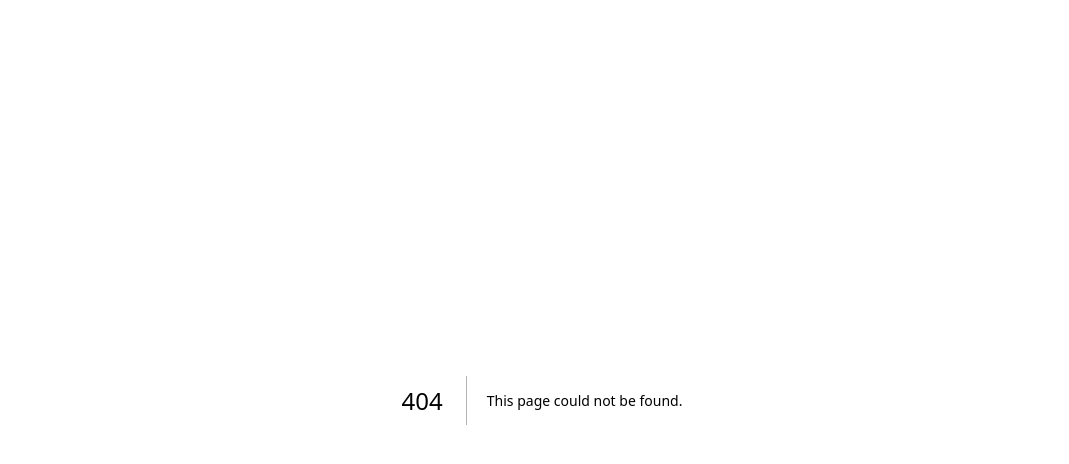
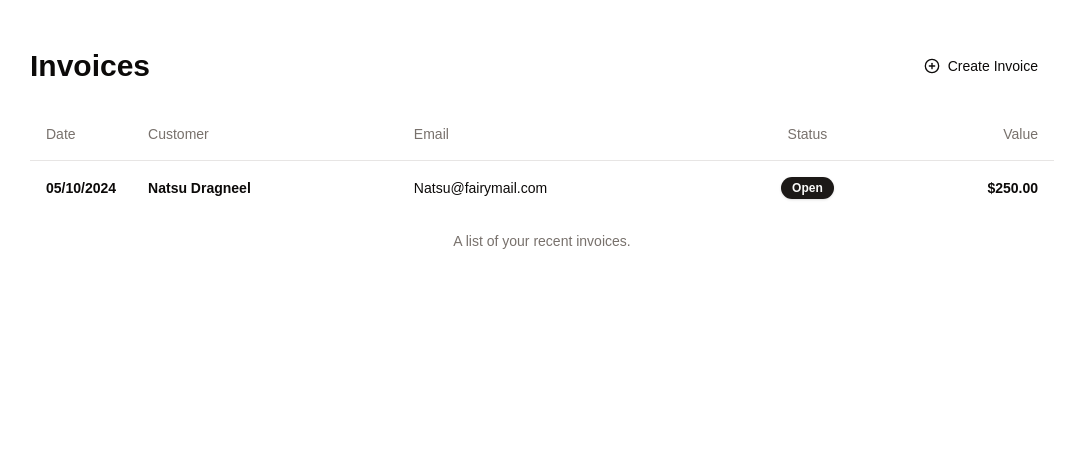
Before and after one commit to ElizabethVlasenko/invoice-app, a Next.js app: page /dashboard in a window 1280 px wide. Before the commit this address had no page. Shown: the top 464 px of the page, without its empty margins (98-1167 px from the left). Built offline with nearby package versions, Linux system fonts and the light colour scheme.

Commit message:
Add a dashboard page

```diff
--- /dev/null
+++ b/src/app/dashboard/page.tsx
@@ -0,0 +1,64 @@
+import { CirclePlus } from "lucide-react";
+import {
+  Table,
+  TableBody,
+  TableCaption,
+  TableCell,
+  TableHead,
+  TableHeader,
+  TableRow,
+} from "@/components/ui/table";
+import { Badge } from "@/components/ui/badge";
+import { Button } from "@/components/ui/button";
+import Link from "next/link";
+
+export default function Home() {
+  return (
+    <main className=" flex flex-col justify-center gap-6 max-w-5xl mx-auto my-12">
+      <div className="flex justify-between">
+        <h1 className="text-3xl font-bold">Invoices</h1>
+        <p>
+          <Button variant="ghost" className="inline-flex gap-2" asChild>
+            <Link href="/invoices/new">
+              <CirclePlus className="h-4 w-4" />
+              Create Invoice
+            </Link>
+          </Button>
+        </p>
+      </div>
+      <Table>
+        <TableCaption>A list of your recent invoices.</TableCaption>
+        <TableHeader>
+          <TableRow>
+            <TableHead className="w-[100px] p-4">Date</TableHead>
+            <TableHead className="p-4">Customer</TableHead>
+            <TableHead className="p-4">Email</TableHead>
+            <TableHead className="text-center p-4">Status</TableHead>
+            <TableHead className="text-right p-4">Value</TableHead>
+          </TableRow>
+        </TableHeader>
+        <TableBody>
+          <TableRow>
+            <TableCell className="text-left p-4">
+              <span className="font-semibold">05/10/2024</span>
+            </TableCell>
+            <TableCell className="text-left p-4">
+              <span className="font-semibold">Natsu Dragneel</span>
+            </TableCell>
+            <TableCell className="text-left p-4">
+              <span className="">Natsu@fairymail.com</span>
+            </TableCell>
+            <TableCell className="text-center p-4">
+              <Badge className="rounded-full">
+                <span className="font-semibold">Open</span>
+              </Badge>
+            </TableCell>
+            <TableCell className="text-right p-4">
+              <span className="font-semibold">$250.00</span>
+            </TableCell>
+          </TableRow>
+        </TableBody>
+      </Table>
+    </main>
+  );
+}
--- /dev/null
+++ b/src/components/ui/badge.tsx
@@ -0,0 +1,36 @@
+import * as React from "react"
+import { cva, type VariantProps } from "class-variance-authority"
+
+import { cn } from "@/lib/utils"
+
+const badgeVariants = cva(
+  "inline-flex items-center rounded-md border px-2.5 py-0.5 text-xs font-semibold transition-colors focus:outline-none focus:ring-2 focus:ring-ring focus:ring-offset-2",
+  {
+    variants: {
+      variant: {
+        default:
+          "border-transparent bg-primary text-primary-foreground shadow hover:bg-primary/80",
+        secondary:
+          "border-transparent bg-secondary text-secondary-foreground hover:bg-secondary/80",
+        destructive:
+          "border-transparent bg-destructive text-destructive-foreground shadow hover:bg-destructive/80",
+        outline: "text-foreground",
+      },
+    },
+    defaultVariants: {
+      variant: "default",
+    },
+  }
+)
+
+export interface BadgeProps
+  extends React.HTMLAttributes<HTMLDivElement>,
+    VariantProps<typeof badgeVariants> {}
+
+function Badge({ className, variant, ...props }: BadgeProps) {
+  return (
+    <div className={cn(badgeVariants({ variant }), className)} {...props} />
+  )
+}
+
+export { Badge, badgeVariants }
--- /dev/null
+++ b/src/components/ui/table.tsx
@@ -0,0 +1,120 @@
+import * as React from "react"
+
+import { cn } from "@/lib/utils"
+
+const Table = React.forwardRef<
+  HTMLTableElement,
+  React.HTMLAttributes<HTMLTableElement>
+>(({ className, ...props }, ref) => (
+  <div className="relative w-full overflow-auto">
+    <table
+      ref={ref}
+      className={cn("w-full caption-bottom text-sm", className)}
+      {...props}
+    />
+  </div>
+))
+Table.displayName = "Table"
+
+const TableHeader = React.forwardRef<
+  HTMLTableSectionElement,
+  React.HTMLAttributes<HTMLTableSectionElement>
+>(({ className, ...props }, ref) => (
+  <thead ref={ref} className={cn("[&_tr]:border-b", className)} {...props} />
+))
+TableHeader.displayName = "TableHeader"
+
+const TableBody = React.forwardRef<
+  HTMLTableSectionElement,
+  React.HTMLAttributes<HTMLTableSectionElement>
+>(({ className, ...props }, ref) => (
+  <tbody
+    ref={ref}
+    className={cn("[&_tr:last-child]:border-0", className)}
+    {...props}
+  />
+))
+TableBody.displayName = "TableBody"
+
+const TableFooter = React.forwardRef<
+  HTMLTableSectionElement,
+  React.HTMLAttributes<HTMLTableSectionElement>
+>(({ className, ...props }, ref) => (
+  <tfoot
+    ref={ref}
+    className={cn(
+      "border-t bg-muted/50 font-medium [&>tr]:last:border-b-0",
+      className
+    )}
+    {...props}
+  />
+))
+TableFooter.displayName = "TableFooter"
+
+const TableRow = React.forwardRef<
+  HTMLTableRowElement,
+  React.HTMLAttributes<HTMLTableRowElement>
+>(({ className, ...props }, ref) => (
+  <tr
+    ref={ref}
+    className={cn(
+      "border-b transition-colors hover:bg-muted/50 data-[state=selected]:bg-muted",
+      className
+    )}
+    {...props}
+  />
+))
+TableRow.displayName = "TableRow"
+
+const TableHead = React.forwardRef<
+  HTMLTableCellElement,
+  React.ThHTMLAttributes<HTMLTableCellElement>
+>(({ className, ...props }, ref) => (
+  <th
+    ref={ref}
+    className={cn(
+      "h-10 px-2 text-left align-middle font-medium text-muted-foreground [&:has([role=checkbox])]:pr-0 [&>[role=checkbox]]:translate-y-[2px]",
+      className
+    )}
+    {...props}
+  />
+))
+TableHead.displayName = "TableHead"
+
+const TableCell = React.forwardRef<
+  HTMLTableCellElement,
+  React.TdHTMLAttributes<HTMLTableCellElement>
+>(({ className, ...props }, ref) => (
+  <td
+    ref={ref}
+    className={cn(
+      "p-2 align-middle [&:has([role=checkbox])]:pr-0 [&>[role=checkbox]]:translate-y-[2px]",
+      className
+    )}
+    {...props}
+  />
+))
+TableCell.displayName = "TableCell"
+
+const TableCaption = React.forwardRef<
+  HTMLTableCaptionElement,
+  React.HTMLAttributes<HTMLTableCaptionElement>
+>(({ className, ...props }, ref) => (
+  <caption
+    ref={ref}
+    className={cn("mt-4 text-sm text-muted-foreground", className)}
+    {...props}
+  />
+))
+TableCaption.displayName = "TableCaption"
+
+export {
+  Table,
+  TableHeader,
+  TableBody,
+  TableFooter,
+  TableHead,
+  TableRow,
+  TableCell,
+  TableCaption,
+}
```
